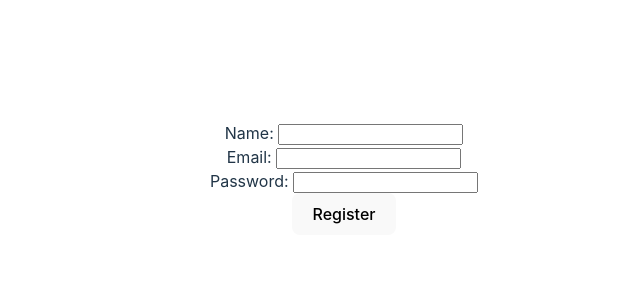
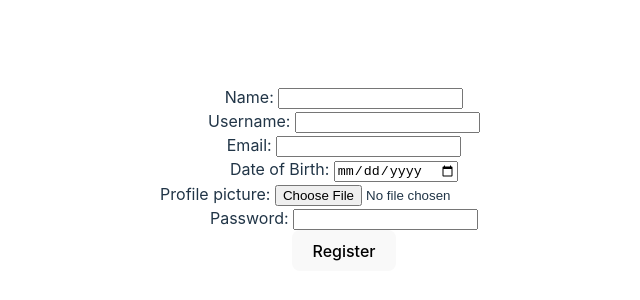
Before and after one commit to manudana11/frontend-tuktuk, a React (Vite) app: page /register in a window 1280 px wide. Shown: the part 222-522 px from the top of the page, without its empty margins (296-936 px from the left). Built offline with nearby package versions, Linux system fonts and the light colour scheme.

Commit message:
formualrio de registro

```diff
--- a/src/app/store.js
+++ b/src/app/store.js
@@ -3,6 +3,6 @@ import auth from '../features/auth/authSlice'
 
 export const store = configureStore({
   reducer: {
-
+    auth
   },
 })
--- a/src/components/Register/Register.jsx
+++ b/src/components/Register/Register.jsx
@@ -8,7 +8,7 @@ const Register = () => {
         dateOfBirth: '',
         profilePic: '',
     })
-    const {name,email,password} = formData
+    const {name,email,password, userName, dateOfBirth, profilePic} = formData
     const onChange = (e)=>{
         setFormData({
             ...formData,
@@ -20,15 +20,23 @@ const Register = () => {
         console.log('formData',formData)
     }
   return (
+    <div className='register-form'>
         <form onSubmit={onSubmit}>
             <label htmlFor="name">Name: </label>
             <input type="text" name="name" value={name} onChange={onChange} /><br />
+            <label htmlFor="userName">Username: </label>
+            <input type="text" name="userName" value={userName} onChange={onChange}/><br />
             <label htmlFor="email">Email: </label>
             <input type="email" name="email" value={email} onChange={onChange}/><br />
+            <label htmlFor="date">Date of Birth: </label>
+            <input type="date" name="date" value={dateOfBirth} onChange={onChange}/><br />
+            <label htmlFor="photo">Profile picture: </label>
+            <input type="file" name="photo" value={profilePic} onChange={onChange}/><br />
             <label htmlFor="password">Password: </label>
             <input type="password" name="password" value={password} onChange={onChange}/> <br />
             <button type="submit">Register</button>
         </form>
+    </div>
   )
 }
 export default Register
```
Lines whose indentation alone changed are shown as unchanged.
